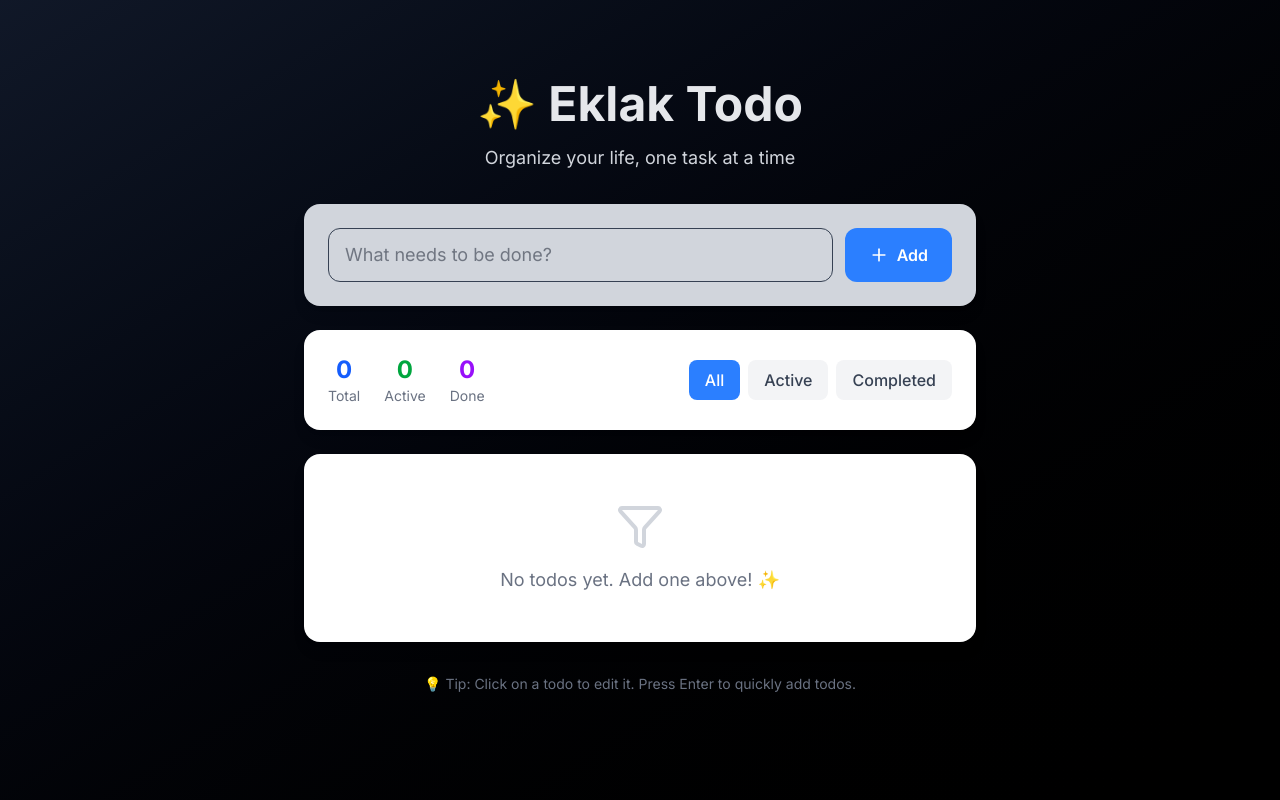
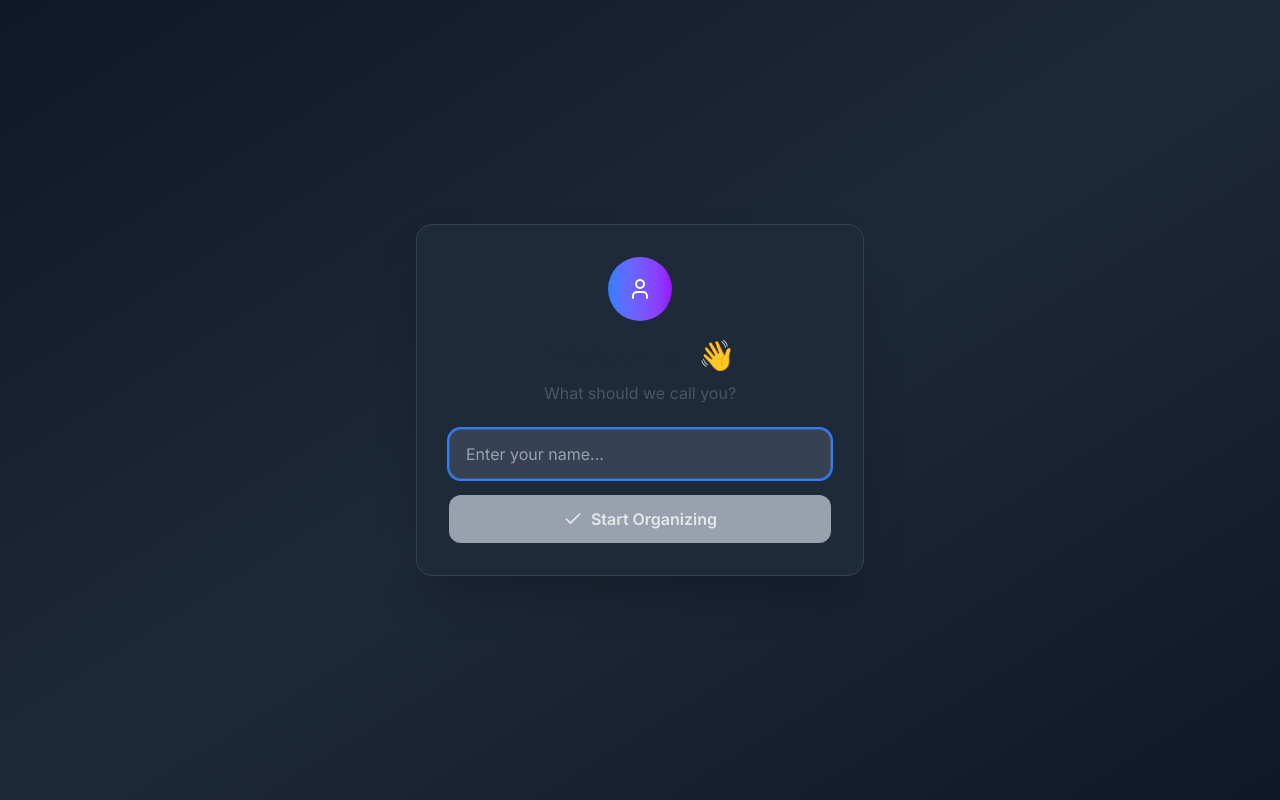
Before and after one commit to Eklak-Alam/devops-project-todo, a Next.js app: page / in a window 1280 px wide. Built offline with nearby package versions, Linux system fonts and the light colour scheme.

Commit message:
added some cahnges

```diff
--- a/app/page.js
+++ b/app/page.js
@@ -1,27 +1,41 @@
 'use client';
 
 import { useState, useEffect } from 'react';
-import { Plus, Trash2, Check, Edit3, X, Filter } from 'lucide-react';
+import { Plus, Trash2, Check, Edit3, X, Filter, Sun, Moon, User, Settings } from 'lucide-react';
 
 export default function TodoApp() {
   const [todos, setTodos] = useState([]);
   const [inputValue, setInputValue] = useState('');
   const [editId, setEditId] = useState(null);
   const [editText, setEditText] = useState('');
-  const [filter, setFilter] = useState('all'); // all, active, completed
+  const [filter, setFilter] = useState('all');
+  const [darkMode, setDarkMode] = useState(true);
+  const [userName, setUserName] = useState('');
+  const [showWelcome, setShowWelcome] = useState(true);
+  const [showSettings, setShowSettings] = useState(false);
 
-  // Load todos from localStorage on component mount
+  // Load data from localStorage on component mount
   useEffect(() => {
     const savedTodos = localStorage.getItem('todos');
-    if (savedTodos) {
-      setTodos(JSON.parse(savedTodos));
+    const savedDarkMode = localStorage.getItem('darkMode');
+    const savedUserName = localStorage.getItem('userName');
+
+    if (savedTodos) setTodos(JSON.parse(savedTodos));
+    if (savedDarkMode) setDarkMode(JSON.parse(savedDarkMode));
+    if (savedUserName) {
+      setUserName(savedUserName);
+      setShowWelcome(false);
     }
   }, []);
 
-  // Save todos to localStorage whenever todos change
+  // Save to localStorage whenever data changes
   useEffect(() => {
     localStorage.setItem('todos', JSON.stringify(todos));
-  }, [todos]);
+    localStorage.setItem('darkMode', JSON.stringify(darkMode));
+    if (userName) {
+      localStorage.setItem('userName', userName);
+    }
+  }, [todos, darkMode, userName]);
 
   // Add new todo
   const addTodo = () => {
@@ -30,7 +44,8 @@ export default function TodoApp() {
         id: Date.now(),
         text: inputValue.trim(),
         completed: false,
-        createdAt: new Date().toLocaleDateString()
+        createdAt: new Date().toLocaleDateString(),
+        completedAt: null
       };
       setTodos([...todos, newTodo]);
       setInputValue('');
@@ -45,7 +60,11 @@ export default function TodoApp() {
   // Toggle todo completion
   const toggleTodo = (id) => {
     setTodos(todos.map(todo =>
-      todo.id === id ? { ...todo, completed: !todo.completed } : todo
+      todo.id === id ? {
+        ...todo,
+        completed: !todo.completed,
+        completedAt: !todo.completed ? new Date().toLocaleDateString() : null
+      } : todo
     ));
   };
 
@@ -77,7 +96,14 @@ export default function TodoApp() {
     setTodos(todos.filter(todo => !todo.completed));
   };
 
-  // Filter todos based on current filter
+  // Set user name
+  const saveUserName = () => {
+    if (userName.trim() !== '') {
+      setShowWelcome(false);
+    }
+  };
+
+  // Filter todos
   const filteredTodos = todos.filter(todo => {
     if (filter === 'active') return !todo.completed;
     if (filter === 'completed') return todo.completed;
@@ -89,94 +115,228 @@ export default function TodoApp() {
   const completedTodos = todos.filter(todo => todo.completed).length;
   const activeTodos = totalTodos - completedTodos;
 
-  // Handle Enter key for adding todos
+  // Handle Enter key
   const handleKeyPress = (e) => {
     if (e.key === 'Enter') {
-      addTodo();
+      if (showWelcome) {
+        saveUserName();
+      } else {
+        addTodo();
+      }
     }
   };
 
+  // Theme classes
+  const themeClasses = darkMode
+    ? {
+        bg: 'bg-gradient-to-br from-gray-900 via-gray-800 to-gray-900',
+        text: 'text-gray-100',
+        card: 'bg-gray-800 border-gray-700',
+        input: 'bg-gray-700 border-gray-600 text-white placeholder-gray-400',
+        button: 'bg-blue-600 hover:bg-blue-700 text-white',
+        secondaryButton: 'bg-gray-700 hover:bg-gray-600 text-gray-200',
+        stats: 'text-gray-300',
+        divider: 'divide-gray-700'
+      }
+    : {
+        bg: 'bg-gradient-to-br from-blue-50 via-white to-purple-50',
+        text: 'text-gray-900',
+        card: 'bg-white border-gray-200',
+        input: 'bg-white border-gray-300 text-gray-900 placeholder-gray-500',
+        button: 'bg-blue-500 hover:bg-blue-600 text-white',
+        secondaryButton: 'bg-gray-100 hover:bg-gray-200 text-gray-700',
+        stats: 'text-gray-600',
+        divider: 'divide-gray-100'
+      };
+
+  // Welcome Modal
+  if (showWelcome) {
+    return (
+      <div className={`min-h-screen ${themeClasses.bg} flex items-center justify-center p-4`}>
+        <div className={`${themeClasses.card} rounded-2xl shadow-2xl p-8 max-w-md w-full border`}>
+          <div className="text-center mb-6">
+            <div className="w-16 h-16 bg-gradient-to-r from-blue-500 to-purple-600 rounded-full flex items-center justify-center mx-auto mb-4">
+              <User className="text-white" size={24} />
+            </div>
+            <h1 className="text-3xl font-bold text-gray-800 dark:text-white mb-2">
+              Welcome! 👋
+            </h1>
+            <p className="text-gray-600 dark:text-gray-300">
+              What should we call you?
+            </p>
+          </div>
+
+          <div className="space-y-4">
+            <input
+              type="text"
+              value={userName}
+              onChange={(e) => setUserName(e.target.value)}
+              onKeyPress={handleKeyPress}
+              placeholder="Enter your name..."
+              className={`w-full px-4 py-3 rounded-xl border focus:outline-none focus:ring-2 focus:ring-blue-500 ${themeClasses.input}`}
+              autoFocus
+            />
+
+            <button
+              onClick={saveUserName}
+              disabled={!userName.trim()}
+              className={`w-full py-3 rounded-xl font-semibold transition-all duration-200 flex items-center justify-center gap-2 ${
+                userName.trim()
+                  ? themeClasses.button
+                  : 'bg-gray-400 cursor-not-allowed text-gray-200'
+              }`}
+            >
+              <Check size={20} />
+              Start Organizing
+            </button>
+          </div>
+        </div>
+      </div>
+    );
+  }
+
   return (
-    <div className="min-h-screen bg-gradient-to-br from-gray-900 to-black py-8 px-4 text-gray-900 pt-20">
-      <div className="max-w-2xl mx-auto">
-        {/* Header */}
-        <div className="text-center mb-8">
-          <h1 className="text-4xl md:text-5xl font-bold text-gray-200 mb-4">
-            ✨ Eklak Todo
-          </h1>
-          <p className="text-gray-300 text-lg">
-            Organize your life, one task at a time
-          </p>
+    <div className={`min-h-screen ${themeClasses.bg} ${themeClasses.text} transition-colors duration-300`}>
+      {/* Header */}
+      <div className="max-w-4xl mx-auto px-4 py-8">
+        <div className="flex justify-between items-center mb-8">
+          <div>
+            <h1 className="text-4xl md:text-5xl font-bold bg-gradient-to-r from-blue-400 to-purple-500 bg-clip-text text-transparent">
+              ✨ {userName}'s Todo
+            </h1>
+            <p className={`mt-2 ${themeClasses.stats}`}>
+              {activeTodos} tasks to complete • {completedTodos} done
+            </p>
+          </div>
+
+          <div className="flex gap-2">
+            <button
+              onClick={() => setDarkMode(!darkMode)}
+              className={`p-3 rounded-xl transition-all duration-200 ${themeClasses.secondaryButton}`}
+              title={darkMode ? 'Switch to Light Mode' : 'Switch to Dark Mode'}
+            >
+              {darkMode ? <Sun size={20} /> : <Moon size={20} />}
+            </button>
+
+            <button
+              onClick={() => setShowSettings(!showSettings)}
+              className={`p-3 rounded-xl transition-all duration-200 ${themeClasses.secondaryButton}`}
+              title="Settings"
+            >
+              <Settings size={20} />
+            </button>
+          </div>
         </div>
 
+        {/* Settings Panel */}
+        {showSettings && (
+          <div className={`${themeClasses.card} rounded-2xl shadow-lg p-6 mb-6 border animate-fade-in`}>
+            <div className="flex justify-between items-center mb-4">
+              <h3 className="text-lg font-semibold">Settings</h3>
+              <button
+                onClick={() => setShowSettings(false)}
+                className={`p-2 rounded-lg ${themeClasses.secondaryButton}`}
+              >
+                <X size={16} />
+              </button>
+            </div>
+
+            <div className="space-y-4">
+              <div>
+                <label className="block text-sm font-medium mb-2">Your Name</label>
+                <input
+                  type="text"
+                  value={userName}
+                  onChange={(e) => setUserName(e.target.value)}
+                  className={`w-full px-3 py-2 rounded-lg border ${themeClasses.input}`}
+                />
+              </div>
+
+              <div className="flex items-center justify-between">
+                <span>Dark Mode</span>
+                <button
+                  onClick={() => setDarkMode(!darkMode)}
+                  className={`w-12 h-6 rounded-full transition-all duration-300 ${
+                    darkMode ? 'bg-blue-500' : 'bg-gray-300'
+                  } relative`}
+                >
+                  <div className={`w-4 h-4 rounded-full bg-white absolute top-1 transition-all duration-300 ${
+                    darkMode ? 'left-7' : 'left-1'
+                  }`} />
+                </button>
+              </div>
+            </div>
+          </div>
+        )}
+
         {/* Add Todo Card */}
-        <div className="bg-gray-300 rounded-2xl shadow-lg p-6 mb-6">
-          <div className="flex gap-3">
+        <div className={`${themeClasses.card} rounded-2xl shadow-lg p-6 mb-6 border`}>
+          <div className="flex flex-col sm:flex-row gap-3">
             <input
               type="text"
               value={inputValue}
               onChange={(e) => setInputValue(e.target.value)}
               onKeyPress={handleKeyPress}
-              placeholder="What needs to be done?"
-              className="flex-1 px-4 py-3 border border-gray-700 rounded-xl focus:outline-none focus:ring-2 focus:ring-gray-800 focus:border-transparent text-lg"
+              placeholder="What needs to be done today?"
+              className={`flex-1 px-4 py-3 rounded-xl border focus:outline-none focus:ring-2 focus:ring-blue-500 text-lg ${themeClasses.input}`}
             />
             <button
               onClick={addTodo}
-              className="bg-blue-500 hover:bg-blue-600 text-white px-6 py-3 rounded-xl font-semibold flex items-center gap-2 transition-colors duration-200"
+              className={`px-6 py-3 rounded-xl font-semibold flex items-center justify-center gap-2 transition-all duration-200 hover:scale-105 ${themeClasses.button}`}
             >
               <Plus size={20} />
-              Add
+              Add Task
             </button>
           </div>
         </div>
 
         {/* Stats and Filters */}
-        <div className="bg-white rounded-2xl shadow-lg p-6 mb-6">
-          <div className="flex flex-col sm:flex-row justify-between items-center gap-4">
+        <div className={`${themeClasses.card} rounded-2xl shadow-lg p-6 mb-6 border`}>
+          <div className="flex flex-col lg:flex-row justify-between items-center gap-4">
             {/* Stats */}
-            <div className="flex gap-6 text-sm">
+            <div className="flex gap-4 sm:gap-6 text-sm">
               <div className="text-center">
-                <div className="text-2xl font-bold text-blue-600">{totalTodos}</div>
-                <div className="text-gray-500">Total</div>
+                <div className="text-2xl font-bold text-blue-400">{totalTodos}</div>
+                <div className={themeClasses.stats}>Total</div>
               </div>
               <div className="text-center">
-                <div className="text-2xl font-bold text-green-600">{activeTodos}</div>
-                <div className="text-gray-500">Active</div>
+                <div className="text-2xl font-bold text-green-400">{activeTodos}</div>
+                <div className={themeClasses.stats}>Active</div>
               </div>
               <div className="text-center">
-                <div className="text-2xl font-bold text-purple-600">{completedTodos}</div>
-                <div className="text-gray-500">Done</div>
+                <div className="text-2xl font-bold text-purple-400">{completedTodos}</div>
+                <div className={themeClasses.stats}>Completed</div>
               </div>
             </div>
 
             {/* Filters */}
-            <div className="flex gap-2">
+            <div className="flex gap-2 flex-wrap justify-center">
               <button
                 onClick={() => setFilter('all')}
-                className={`px-4 py-2 rounded-lg font-medium transition-colors duration-200 ${
+                className={`px-4 py-2 rounded-lg font-medium transition-all duration-200 ${
                   filter === 'all'
-                    ? 'bg-blue-500 text-white'
-                    : 'bg-gray-100 text-gray-700 hover:bg-gray-200'
+                    ? 'bg-blue-500 text-white shadow-lg'
+                    : themeClasses.secondaryButton
                 }`}
               >
                 All
               </button>
               <button
                 onClick={() => setFilter('active')}
-                className={`px-4 py-2 rounded-lg font-medium transition-colors duration-200 ${
+                className={`px-4 py-2 rounded-lg font-medium transition-all duration-200 ${
                   filter === 'active'
-                    ? 'bg-green-500 text-white'
-                    : 'bg-gray-100 text-gray-700 hover:bg-gray-200'
+                    ? 'bg-green-500 text-white shadow-lg'
+                    : themeClasses.secondaryButton
                 }`}
               >
                 Active
               </button>
               <button
                 onClick={() => setFilter('completed')}
-                className={`px-4 py-2 rounded-lg font-medium transition-colors duration-200 ${
+                className={`px-4 py-2 rounded-lg font-medium transition-all duration-200 ${
                   filter === 'completed'
-                    ? 'bg-purple-500 text-white'
-                    : 'bg-gray-100 text-gray-700 hover:bg-gray-200'
+                    ? 'bg-purple-500 text-white shadow-lg'
+                    : themeClasses.secondaryButton
                 }`}
               >
                 Completed
@@ -187,32 +347,40 @@ export default function TodoApp() {
             {completedTodos > 0 && (
               <button
                 onClick={clearCompleted}
-                className="px-4 py-2 bg-red-500 hover:bg-red-600 text-white rounded-lg font-medium transition-colors duration-200 flex items-center gap-2"
+                className="px-4 py-2 bg-red-500 hover:bg-red-600 text-white rounded-lg font-medium transition-all duration-200 flex items-center gap-2 hover:scale-105"
               >
                 <Trash2 size={16} />
-                Clear Done
+                Clear Completed
               </button>
             )}
           </div>
         </div>
 
         {/* Todo List */}
-        <div className="bg-white rounded-2xl shadow-lg overflow-hidden">
+        <div className={`${themeClasses.card} rounded-2xl shadow-lg overflow-hidden border`}>
           {filteredTodos.length === 0 ? (
-            <div className="text-center py-12 text-gray-500">
-              <Filter size={48} className="mx-auto mb-4 text-gray-300" />
-              <p className="text-lg">
+            <div className="text-center py-16">
+              <Filter size={64} className={`mx-auto mb-4 ${darkMode ? 'text-gray-600' : 'text-gray-300'}`} />
+              <p className="text-xl font-medium mb-2">
                 {todos.length === 0
-                  ? "No todos yet. Add one above! ✨"
-                  : "No todos match your filter"}
+                  ? "Ready to be productive? Add your first task! 🚀"
+                  : "No tasks match this filter"}
+              </p>
+              <p className={themeClasses.stats}>
+                {todos.length === 0 ? "Start by adding a task above" : "Try changing your filter"}
               </p>
             </div>
           ) : (
-            <div className="divide-y divide-gray-100">
+            <div className={`divide-y ${themeClasses.divider}`}>
               {filteredTodos.map((todo) => (
                 <div
                   key={todo.id}
-                  className="p-4 hover:bg-gray-50 transition-colors duration-150"
+                  className="p-4 hover:bg-opacity-50 transition-all duration-200 hover:scale-[1.02]"
+                  style={{
+                    backgroundColor: darkMode
+                      ? 'rgba(31, 41, 55, 0.5)'
+                      : 'rgba(255, 255, 255, 0.5)'
+                  }}
                 >
                   {editId === todo.id ? (
                     // Edit Mode
@@ -222,62 +390,71 @@ export default function TodoApp() {
                         value={editText}
                         onChange={(e) => setEditText(e.target.value)}
                         onKeyPress={(e) => e.key === 'Enter' && saveEdit()}
-                        className="flex-1 px-3 py-2 border border-blue-300 rounded-lg focus:outline-none focus:ring-2 focus:ring-blue-500"
+                        className={`flex-1 px-3 py-2 rounded-lg border focus:outline-none focus:ring-2 focus:ring-blue-500 ${themeClasses.input}`}
                         autoFocus
                       />
                       <button
                         onClick={saveEdit}
-                        className="p-2 text-green-500 hover:bg-green-50 rounded-lg transition-colors"
+                        className="p-2 text-green-500 hover:bg-green-500 hover:bg-opacity-20 rounded-lg transition-all duration-200"
                       >
                         <Check size={18} />
                       </button>
                       <button
                         onClick={cancelEdit}
-                        className="p-2 text-red-500 hover:bg-red-50 rounded-lg transition-colors"
+                        className="p-2 text-red-500 hover:bg-red-500 hover:bg-opacity-20 rounded-lg transition-all duration-200"
                       >
                         <X size={18} />
                       </button>
                     </div>
                   ) : (
                     // View Mode
-                    <div className="flex items-center gap-3">
+                    <div className="flex items-center gap-4">
                       <button
                         onClick={() => toggleTodo(todo.id)}
-                        className={`w-6 h-6 rounded-full border-2 flex items-center justify-center transition-all duration-200 ${
+                        className={`w-7 h-7 rounded-full border-2 flex items-center justify-center transition-all duration-200 hover:scale-110 ${
                           todo.completed
-                            ? 'bg-green-500 border-green-500 text-white'
-                            : 'border-gray-300 hover:border-green-400'
+                            ? 'bg-green-500 border-green-500 text-white shadow-lg'
+                            : `border-gray-400 hover:border-green-400 ${darkMode ? 'hover:bg-gray-600' : 'hover:bg-gray-100'}`
                         }`}
                       >
                         {todo.completed && <Check size={14} />}
                       </button>
 
-                      <div className="flex-1">
+                      <div className="flex-1 min-w-0">
                         <span
-                          className={`text-lg ${
+                          className={`text-lg break-words ${
                             todo.completed
-                              ? 'line-through text-gray-400'
-                              : 'text-gray-800'
+                              ? 'line-through opacity-60'
+                              : 'font-medium'
                           }`}
                         >
                           {todo.text}
                         </span>
-                        <div className="text-xs text-gray-500 mt-1">
-                          Created: {todo.createdAt}
+                        <div className="flex flex-wrap gap-2 mt-2">
+                          <span className="text-xs px-2 py-1 bg-blue-500 bg-opacity-20 text-blue-400 rounded-full">
+                            Created: {todo.createdAt}
+                          </span>
+                          {todo.completed && todo.completedAt && (
+                            <span className="text-xs px-2 py-1 bg-green-500 bg-opacity-20 text-green-400 rounded-full">
+                              Completed: {todo.completedAt}
+                            </span>
+                          )}
                         </div>
                       </div>
 
-                      <div className="flex gap-2">
+                      <div className="flex gap-1">
                         <button
                           onClick={() => startEdit(todo)}
-                          className="p-2 text-blue-500 hover:bg-blue-50 rounded-lg transition-colors"
+                          className="p-2 text-blue-400 hover:bg-blue-500 hover:bg-opacity-20 rounded-lg transition-all duration-200"
                           disabled={todo.completed}
+                          title="Edit task"
                         >
                           <Edit3 size={16} />
                         </button>
                         <button
                           onClick={() => deleteTodo(todo.id)}
-                          className="p-2 text-red-500 hover:bg-red-50 rounded-lg transition-colors"
+                          className="p-2 text-red-400 hover:bg-red-500 hover:bg-opacity-20 rounded-lg transition-all duration-200"
+                          title="Delete task"
                         >
                           <Trash2 size={16} />
                         </button>
@@ -290,11 +467,26 @@ export default function TodoApp() {
           )}
         </div>
 
-        {/* Footer */}
-        <div className="text-center mt-8 text-gray-500 text-sm">
-          <p>💡 Tip: Click on a todo to edit it. Press Enter to quickly add todos.</p>
+        {/* Footer Tips */}
+        <div className="text-center mt-8">
+          <div className={`inline-flex flex-wrap gap-4 justify-center text-sm ${themeClasses.stats}`}>
+            <span>💡 Click task to edit</span>
+            <span>⚡ Press Enter to add quickly</span>
+            <span>🎯 {activeTodos} tasks remaining</span>
+          </div>
         </div>
       </div>
+
+      {/* Custom CSS for animations */}
+      <style jsx>{`
+        @keyframes fade-in {
+          from { opacity: 0; transform: translateY(-10px); }
+          to { opacity: 1; transform: translateY(0); }
+        }
+        .animate-fade-in {
+          animation: fade-in 0.3s ease-out;
+        }
+      `}</style>
     </div>
   );
 }
```
